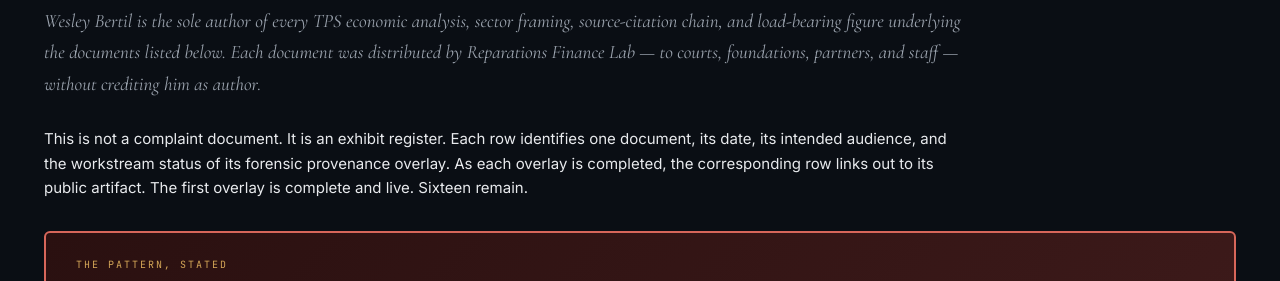
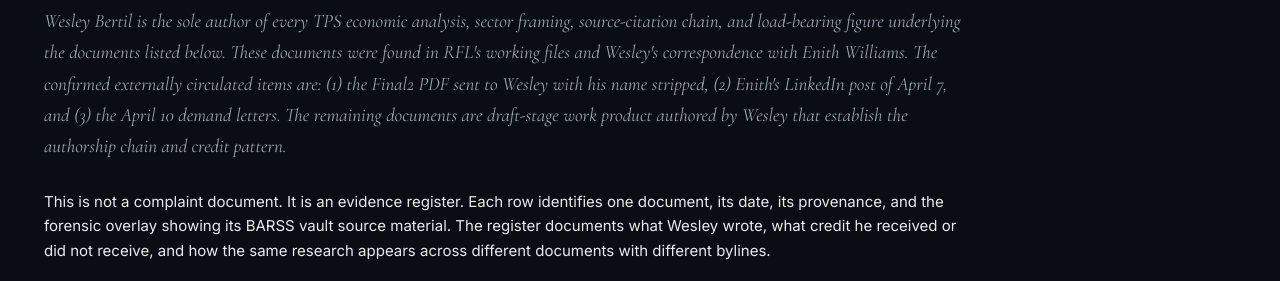
Before and after one commit to AnalyticsResearchScienceSorcercies/barss-reports, a plain HTML site: page Enith_Circulated_Docs_Inventory_2026-04-11.html in a window 1280 px wide. Shown: the part 647-928 px from the top of the page. Drawn offline with nearby package versions, Linux system fonts and the light colour scheme.

Commit message:
Correct framing: distinguish confirmed circulations from draft-stage authorship evidence

```diff
--- a/Enith_Circulated_Docs_Inventory_2026-04-11.html
+++ b/Enith_Circulated_Docs_Inventory_2026-04-11.html
@@ -362,9 +362,9 @@
 <section>
   <div class="wrap">
     <h2><span class="num">§ I — WHAT THIS REGISTER IS</span>The count, plainly stated.</h2>
-    <p class="lede">Wesley Bertil is the sole author of every TPS economic analysis, sector framing, source-citation chain, and load-bearing figure underlying the documents listed below. Each document was distributed by Reparations Finance Lab — to courts, foundations, partners, and staff — without crediting him as author.</p>
+    <p class="lede">Wesley Bertil is the sole author of every TPS economic analysis, sector framing, source-citation chain, and load-bearing figure underlying the documents listed below. These documents were found in RFL's working files and Wesley's correspondence with Enith Williams. The confirmed externally circulated items are: (1) the Final2 PDF sent to Wesley with his name stripped, (2) Enith's LinkedIn post of April 7, and (3) the April 10 demand letters. The remaining documents are draft-stage work product authored by Wesley that establish the authorship chain and credit pattern.</p>
 
-    <p>This is not a complaint document. It is an exhibit register. Each row identifies one document, its date, its intended audience, and the workstream status of its forensic provenance overlay. As each overlay is completed, the corresponding row links out to its public artifact. The first overlay is complete and live. Sixteen remain.</p>
+    <p>This is not a complaint document. It is an evidence register. Each row identifies one document, its date, its provenance, and the forensic overlay showing its BARSS vault source material. The register documents what Wesley wrote, what credit he received or did not receive, and how the same research appears across different documents with different bylines.</p>
 
     <div class="callout">
       <div class="label">The Pattern, Stated</div>
```
